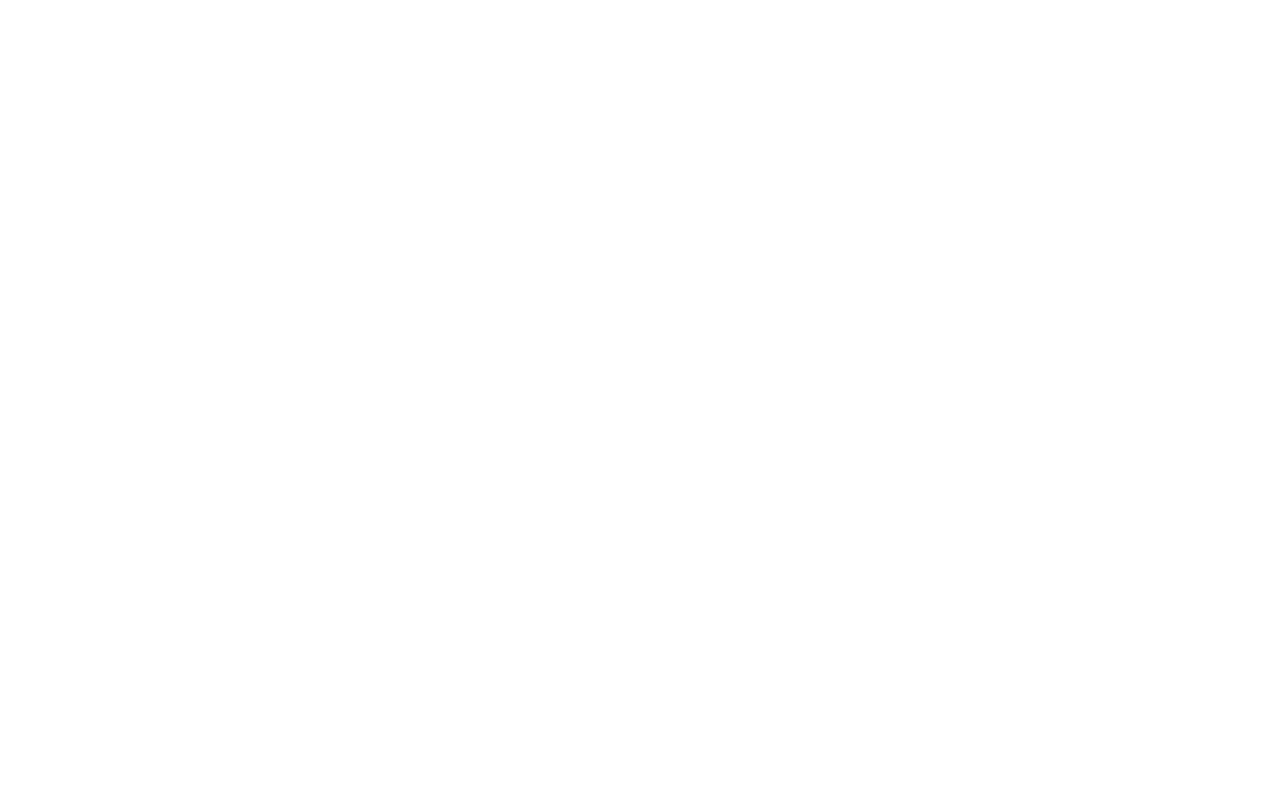
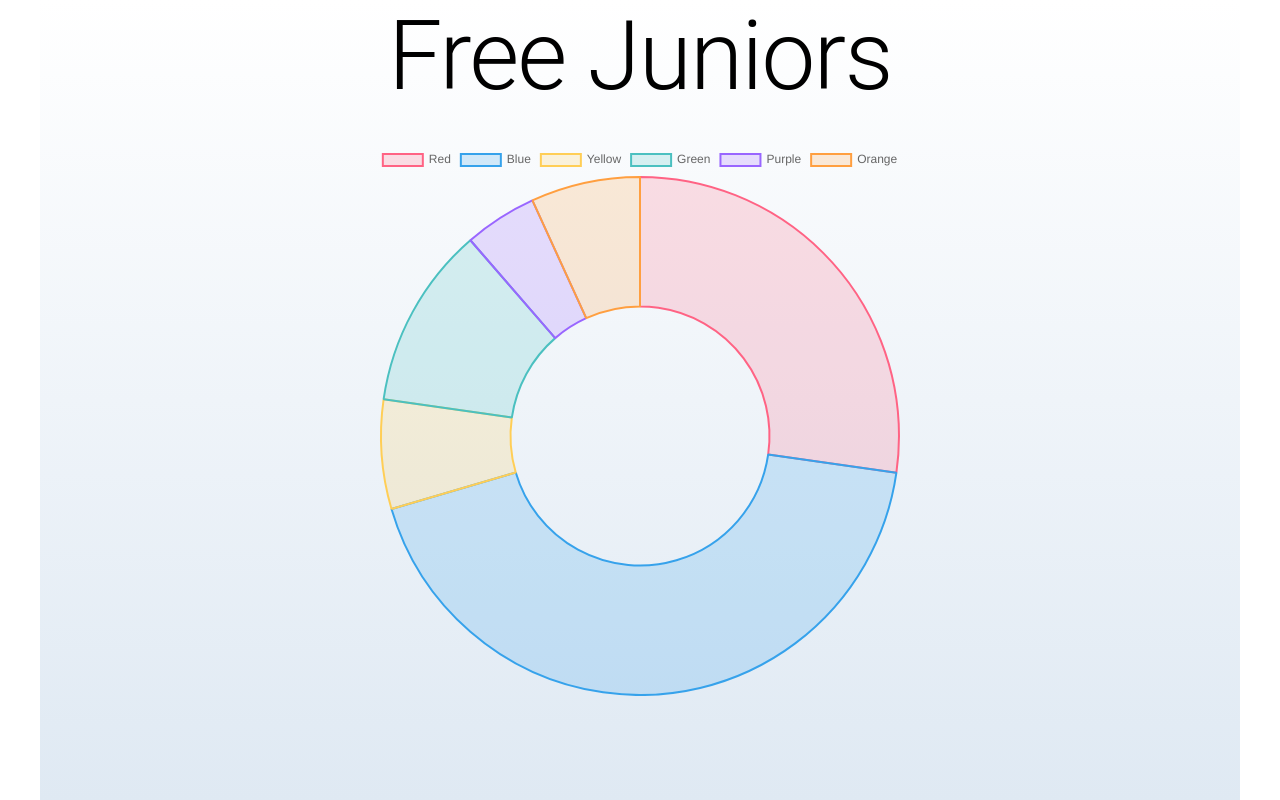
Before and after one commit to Filippoussis/free-juniors, a Next.js app: page / in a window 1280 px wide. Built offline with nearby package versions, Linux system fonts and the light colour scheme.

Commit message:
feat: add MUI lib and chart, create DoughnutChart

```diff
--- /dev/null
+++ b/components/DoughnutChart/DoughnutChart.tsx
@@ -0,0 +1,35 @@
+import React from 'react';
+import { Chart as ChartJS, ArcElement, Tooltip, Legend } from 'chart.js';
+import { Doughnut } from 'react-chartjs-2';
+
+ChartJS.register(ArcElement, Tooltip, Legend);
+
+const data = {
+  labels: ['Red', 'Blue', 'Yellow', 'Green', 'Purple', 'Orange'],
+  datasets: [
+    {
+      label: '# of Votes',
+      data: [12, 19, 3, 5, 2, 3],
+      backgroundColor: [
+        'rgba(255, 99, 132, 0.2)',
+        'rgba(54, 162, 235, 0.2)',
+        'rgba(255, 206, 86, 0.2)',
+        'rgba(75, 192, 192, 0.2)',
+        'rgba(153, 102, 255, 0.2)',
+        'rgba(255, 159, 64, 0.2)',
+      ],
+      borderColor: [
+        'rgba(255, 99, 132, 1)',
+        'rgba(54, 162, 235, 1)',
+        'rgba(255, 206, 86, 1)',
+        'rgba(75, 192, 192, 1)',
+        'rgba(153, 102, 255, 1)',
+        'rgba(255, 159, 64, 1)',
+      ],
+    },
+  ],
+};
+
+const DoughnutChart = () => <Doughnut data={data} />;
+
+export default DoughnutChart;
--- a/package.json
+++ b/package.json
@@ -9,8 +9,13 @@
     "lint": "next lint"
   },
   "dependencies": {
+    "@emotion/react": "^11.10.4",
+    "@emotion/styled": "^11.10.4",
+    "@mui/material": "^5.10.4",
+    "chart.js": "^3.9.1",
     "next": "12.2.5",
     "react": "18.2.0",
+    "react-chartjs-2": "^4.3.1",
     "react-dom": "18.2.0"
   },
   "devDependencies": {
--- a/pages/index.tsx
+++ b/pages/index.tsx
@@ -1,7 +1,33 @@
 import type { NextPage } from 'next';
 
+import { Container, Stack, Typography } from '@mui/material';
+import DoughnutChart from '../components/DoughnutChart/DoughnutChart';
+
 const Home: NextPage = () => {
-  return <></>;
+  return (
+    <Container
+      maxWidth='lg'
+      sx={{
+        height: '100vh',
+        backgroundImage: 'linear-gradient(to top, #dfe9f3 0%, white 100%)',
+      }}
+    >
+      <Stack
+        spacing={4}
+        alignItems='center'
+      >
+        <Typography
+          variant='h1'
+          align='center'
+        >
+          Free Juniors
+        </Typography>
+        <Container maxWidth='sm'>
+          <DoughnutChart />
+        </Container>
+      </Stack>
+    </Container>
+  );
 };
 
 export default Home;
```
Also changed, not shown: 1 other file (tests, documents, lock files or other folders).
